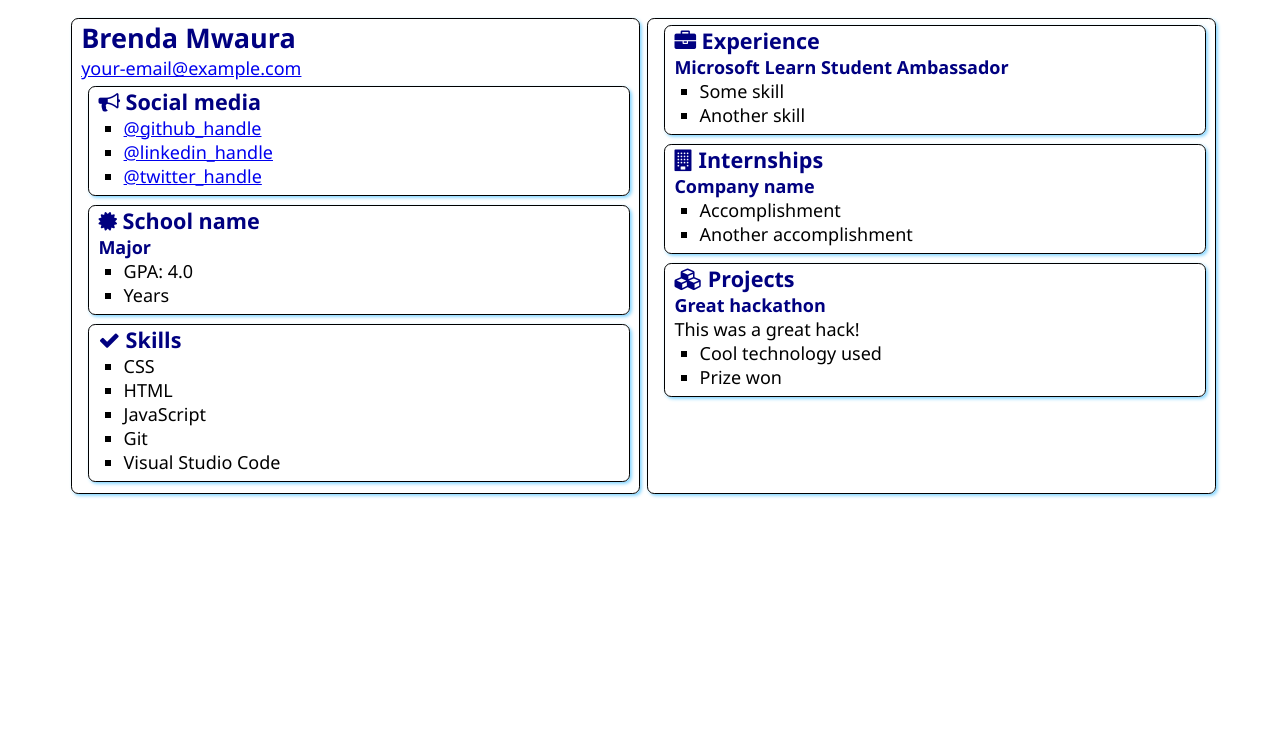
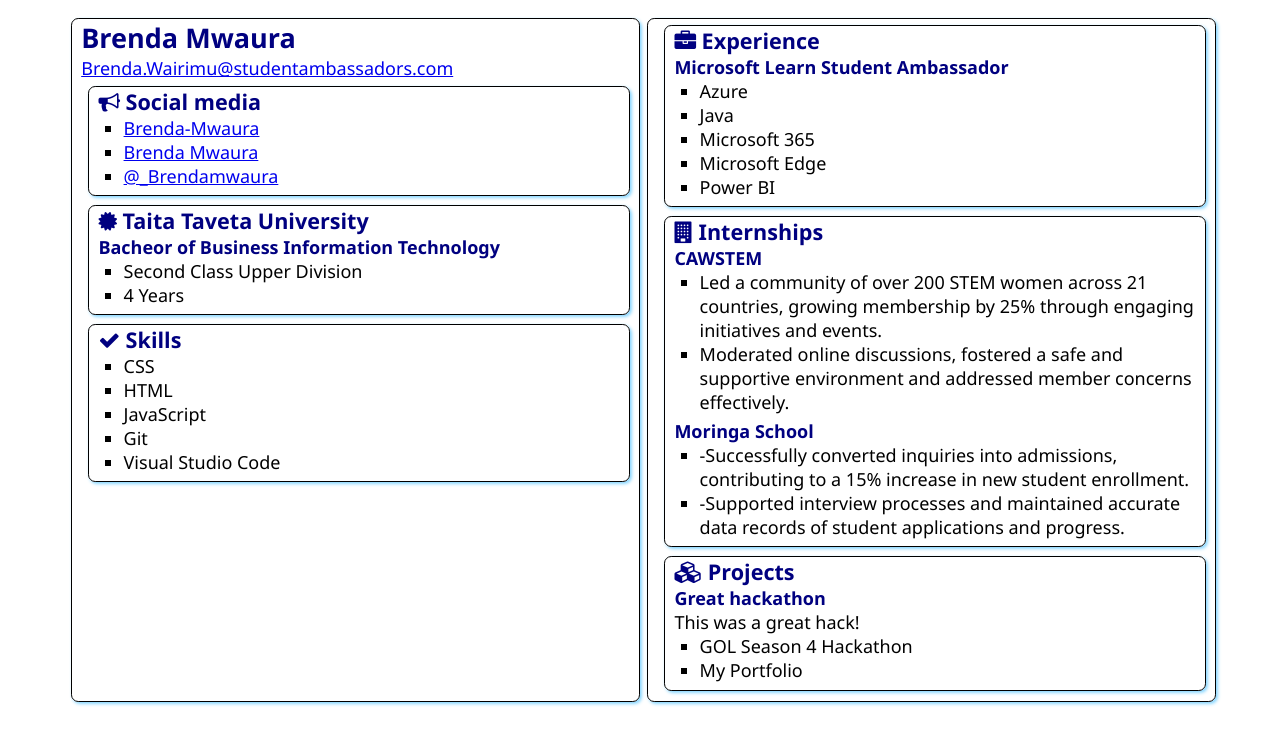
Before and after one commit to Brenda-mwaura/SATechnicalOnboarding, a plain HTML site: page src/index.html in a window 1280 px wide. Drawn offline with Linux system fonts and the light colour scheme.

Commit message:
Update index.html

```diff
--- a/src/index.html
+++ b/src/index.html
@@ -13,7 +13,7 @@
     <main>
         <article class="box">
             <h1>Brenda Mwaura</h1>
-            <div><a href="mailto:your.email@example.com">your-email@example.com</a></div>
+            <div><a href="mailto:your.email@example.com">Brenda.Wairimu@studentambassadors.com</a></div>
 
             <section class="box">
                 <h2>
@@ -21,9 +21,9 @@
                     Social media
                 </h2>
                 <ul>
-                    <li><a href="https://github.com/<handle>">@github_handle</a></li>
-                    <li><a href="https://linkedin.com/in/<handle>">@linkedin_handle</a></li>
-                    <li><a href="https://twitter.com/<handle>">@twitter_handle</a></li>
+                    <li><a href="https://github.com/<handle>">Brenda-Mwaura</a></li>
+                    <li><a href="https://linkedin.com/in/<handle>">Brenda Mwaura</a></li>
+                    <li><a href="https://twitter.com/<handle>">@_Brendamwaura</a></li>
                 </ul>
             </section>
 
@@ -31,12 +31,12 @@
                 <div class="education">
                     <h2>
                         <i class="fa fa-certificate" aria-hidden="true"></i>
-                        School name
+                        Taita Taveta University
                     </h2>
-                    <h3>Major</h3>
+                    <h3>Bacheor of Business Information Technology</h3>
                     <ul>
-                        <li>GPA: 4.0</li>
-                        <li>Years</li>
+                        <li>Second Class Upper Division</li>
+                        <li>4 Years</li>
                     </ul>
                 </div>
             </section>
@@ -63,8 +63,12 @@
                 </h2>
                 <h3>Microsoft Learn Student Ambassador</h3>
                 <ul>
-                    <li>Some skill</li>
-                    <li>Another skill</li>
+                    <li>Azure</li>
+                    <li>Java</li>
+                   <li>Microsoft 365</li>
+                   <li>Microsoft Edge</li>
+                   <li>Power BI</li>
+
                 </ul>
             </section>
             <section class="box">
@@ -73,10 +77,19 @@
                     Internships
                 </h2>
 
-                <h3>Company name</h3>
+                <h3>CAWSTEM</h3>
                 <ul>
-                    <li>Accomplishment</li>
-                    <li>Another accomplishment</li>
+                    <li>Led a community of over 200 STEM women across 21 countries, growing membership by 25% through engaging initiatives and events.
+</li>
+                    <li>Moderated online discussions, fostered a safe and supportive environment and addressed member concerns effectively.
+</li>
+                </ul>
+                <h3> Moringa School</h3>
+                <ul>
+                    <li>-Successfully converted inquiries into admissions, contributing to a 15% increase in new student enrollment.</li>
+                    <li>-Supported interview processes and maintained accurate data records of student applications and progress.</li>
+
+
                 </ul>
             </section>
             <section class="box">
@@ -88,8 +101,8 @@
                 <h3>Great hackathon</h3>
                 <div>This was a great hack!</div>
                 <ul>
-                    <li>Cool technology used</li>
-                    <li>Prize won</li>
+                    <li>GOL Season 4 Hackathon</li>
+                    <li>My Portfolio</li>
                 </ul>
             </section>
         </article>
```
